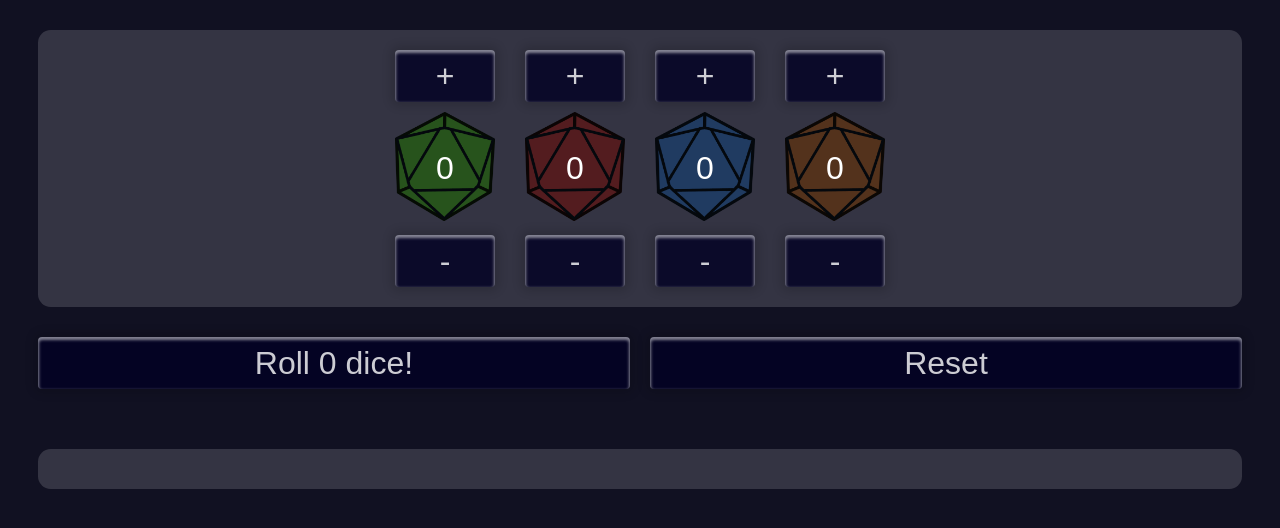
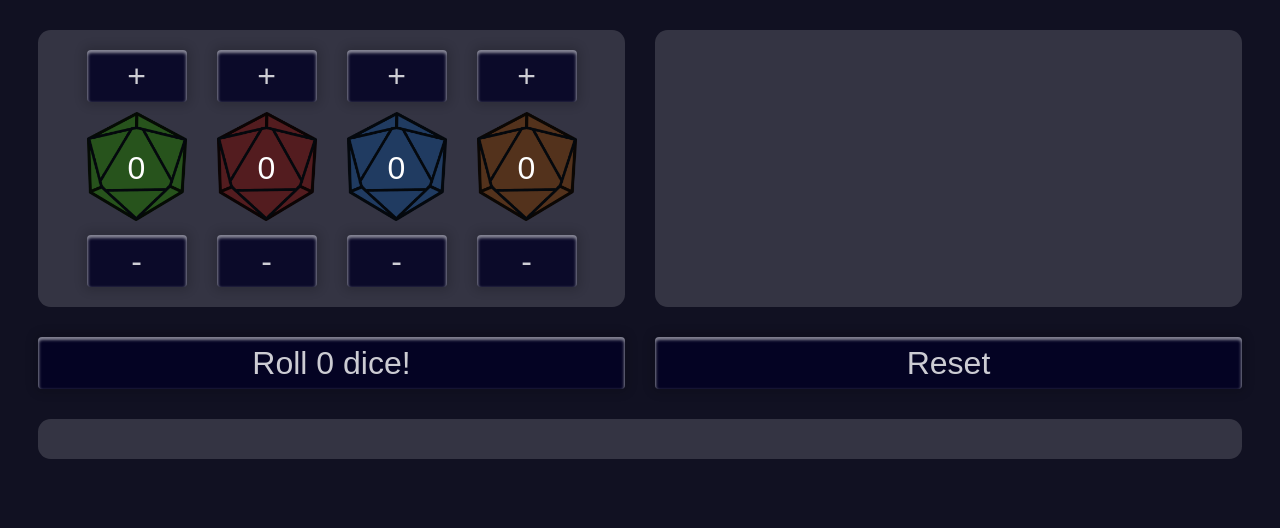
Before and after one commit to MasterIV/splimo-roll, a React (Create React App) app: page / in a window 1280 px wide. Shown: the top 528 px of the page. Built offline with nearby package versions, Linux system fonts and the light colour scheme; the HTML template or start-up script is replaced by a standard one.

Commit message:
More compact landscape layout

```diff
--- a/src/App.js
+++ b/src/App.js
@@ -14,6 +14,15 @@ const rollDie = (die, bonus, callback) => {
 
   if( side && side.add ) rollDie(die, true, callback);
 };
+
+const Buttons = ({total, onRoll, onReset}) => <div className="submit">
+  <button id="roll" className="button" onClick={onRoll}>Roll {total} dice!</button>
+  <button id="reset" className="button" onClick={onReset}>Reset</button>
+</div>;
+
+const Reroll = ({picked, onReroll}) => picked > 0 && <div className="submit">
+  <button id="re-roll" className="button" onClick={onReroll}>Re-Roll selected {picked} dice!</button>
+</div>;
 
 export default class App extends React.Component {
     constructor(props) {
@@ -72,22 +81,25 @@ export default class App extends React.Component {
         const total = Object.values(selection).reduce((a, b) => a+b, 0);
         const picked = result.map(r => r.selected|0).reduce((a, b) => a+b, 0);
 
+        if( window.innerWidth > 1200 ) {
+          return <div className="App">
+              <div class="row">
+                  <Selector selection={selection} onChange={this.change.bind(this)} />
+                  <Summary result={result} />
+              </div>
+
+              <Buttons onRoll={this.roll.bind(this)} onReset={this.reset.bind(this)} total={total} />
+              <Result result={result} onSelect={this.pick.bind(this)} />
+              <Reroll onReroll={this.reroll.bind(this)} picked={picked} />
+            </div>;
+        }
+
         return <div className="App">
-
             <Selector selection={selection} onChange={this.change.bind(this)} />
-
-            <div className="submit">
-              <button id="roll" className="button" onClick={this.roll.bind(this)}>Roll {total} dice!</button>
-              <button id="reset" className="button" onClick={this.reset.bind(this)}>Reset</button>
-            </div>
-
+            <Buttons onRoll={this.roll.bind(this)} onReset={this.reset.bind(this)} total={total} />
             <Summary result={result} />
-
             <Result result={result} onSelect={this.pick.bind(this)} />
-
-            {picked > 0 && <div className="submit">
-              <button id="re-roll" className="button" onClick={this.reroll.bind(this)}>Re-Roll selected {picked} dice!</button>
-            </div>}
+            <Reroll onReroll={this.reroll.bind(this)} picked={picked} />
           </div>;
     }
 }
--- a/src/index.css
+++ b/src/index.css
@@ -168,6 +168,19 @@ button:active:after {
   animation-timing-function: ease-out;
 }
 
+.row {
+  display: flex;
+  flex-direction: row;
+  gap: 30px;
+  margin: 30px;
+}
+
+.row > div {
+  width: 50%;
+  margin: 0;
+  align-items: center;
+}
+
 @media (orientation: landscape) and (min-width: 1000px) {
     .dices, .summary {
       margin: 30px;
@@ -197,6 +210,7 @@ button:active:after {
 
     .submit {
       flex-direction: row;
+      gap: 30px;
     }
 
     .submit > button {
```
